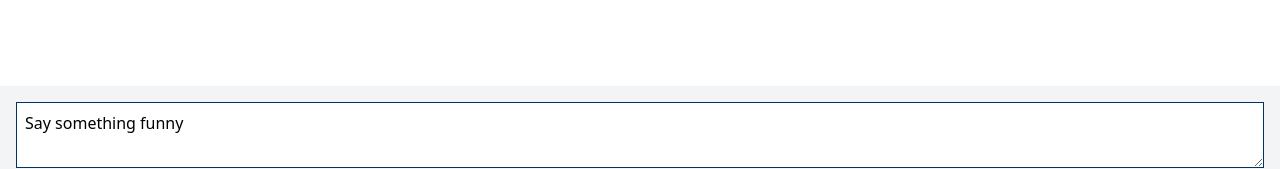
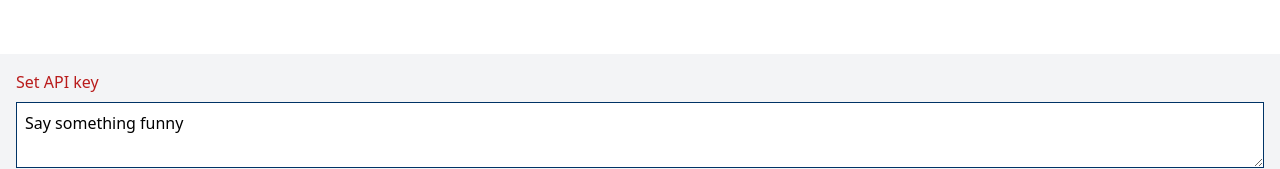
Before and after one commit to ginpei/chat-gpt-api-practice, a Next.js app: page / in a window 1280 px wide. Shown: the part 570-739 px from the top of the page. Built offline with nearby package versions, Linux system fonts and the light colour scheme.

Commit message:
feat: 🎸 show API key error

```diff
--- a/src/pages/home/ChatControlBlock.tsx
+++ b/src/pages/home/ChatControlBlock.tsx
@@ -73,6 +73,7 @@ export function ChatControlBlock({}: ChatControlBlockProps): JSX.Element {
   return (
     <div className="ChatControlBlock bg-gray-100 p-4">
       <VStack gap="gap-2">
+        {!apiContext.apiKey && <p className="text-red-700">Set API key</p>}
         {sendError && <p className="text-red-700">{sendError.message}</p>}
         <ChatForm
           disabled={processingChat}
```
